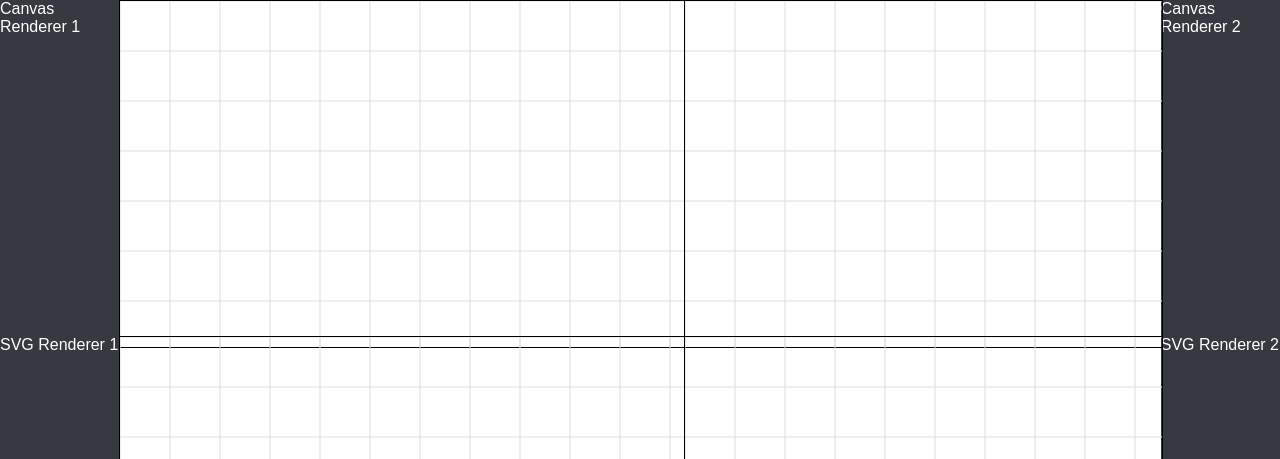
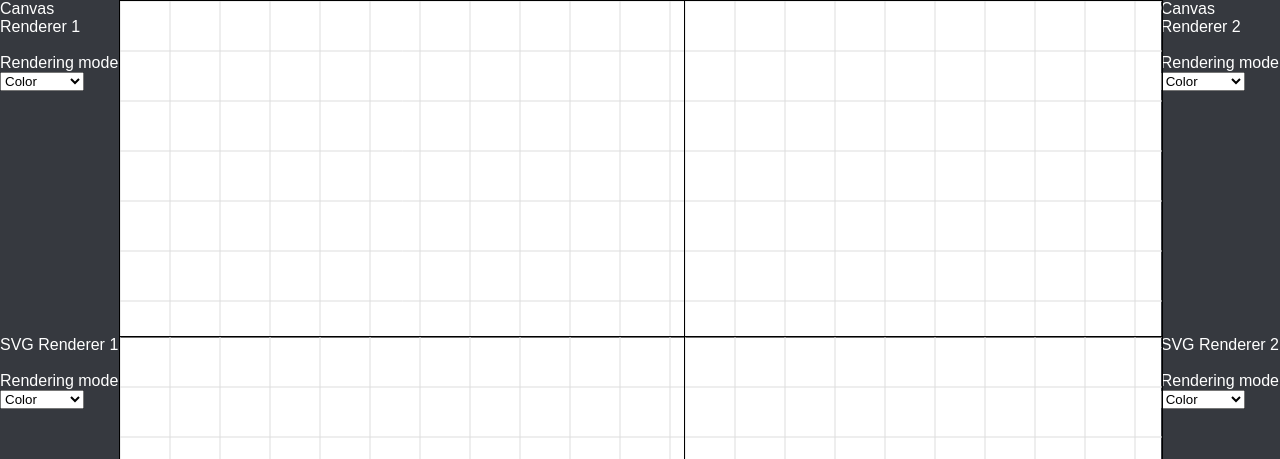
Before and after one commit to tiagolascasas/FEUP-ASSO, a website: page index.html in a window 1280 px wide. Shown: the top 459 px of the page. Drawn offline with Linux system fonts and the light colour scheme; files whose address does not match are found by name.

Commit message:
Draw as color or wireframe

```diff
--- a/index.html
+++ b/index.html
@@ -18,15 +18,43 @@
             <div class="Canvas-4" id="divSVG2" style="background-color:#FFFFFF"></div>
             <div class="B1" style="background-color:#36393F">
                 <label>Canvas Renderer 1</label>
+                <br>
+                <br>
+                <label>Rendering mode</label>
+                <select id="canvas1_mode">
+                    <option value="Color">Color</option>
+                    <option value="Wireframe">Wireframe</option>
+                </select>
             </div>
             <div class="B2" style="background-color:#36393F">
                 <label>SVG Renderer 1</label>
+                <br>
+                <br>
+                <label>Rendering mode</label>
+                <select id="svg1_mode">
+                    <option value="Color">Color</option>
+                    <option value="Wireframe">Wireframe</option>
+                </select>
             </div>
             <div class="B3" style="background-color:#36393F">
                 <label>Canvas Renderer 2</label>
+                <br>
+                <br>
+                <label>Rendering mode</label>
+                <select id="canvas2_mode">
+                    <option value="Color">Color</option>
+                    <option value="Wireframe">Wireframe</option>
+                </select>
             </div>
             <div class="B4" style="background-color:#36393F">
                 <label>SVG Renderer 2</label>
+                <br>
+                <br>
+                <label>Rendering mode</label>
+                <select id="svg2_mode">
+                    <option value="Color">Color</option>
+                    <option value="Wireframe">Wireframe</option>
+                </select>
             </div>
             <div class="Repl" style="background-color:#36393F">
                 <form id="repl">
--- a/src/view/renderer.ts
+++ b/src/view/renderer.ts
@@ -3,14 +3,30 @@ import { Point, NullPoint } from './simpledraw_view'
 import { RendererObserver, SimpleDrawDocument } from '../model/document';
 
 export abstract class Renderer implements RendererObserver {
+    readonly GRID_STEP = 50
     element: HTMLElement
-    readonly GRID_STEP = 50
+    mode: string = "Color"
+    oldObjects: Map<String, Array<Shape>> = new Map<String, Array<Shape>>()
+    oldLayers: Array<String> = new Array<String>()
 
-    constructor(private elementID: string) {}
+    constructor(private elementID: string) {
+        const elem: HTMLSelectElement = <HTMLSelectElement>document.getElementById(elementID + "_mode")
+        elem.addEventListener("change", () => {
+            this.mode = elem.value
+            this.renderAgain()
+        })
+    }
 
     render(objs: Map<String, Array<Shape>>, layers: Array<String>): void {
+        this.oldObjects = objs
+        this.oldLayers = layers
+        this.clearCanvas()
         this.drawGrid()
         this.drawObjects(objs, layers)
+    }
+
+    renderAgain(): void {
+        this.render(this.oldObjects, this.oldLayers)
     }
 
     abstract drawObjects(objs: Map<String, Array<Shape>>, layers: Array<String>, event?: MouseEvent): void
@@ -48,6 +64,8 @@ export abstract class Renderer implements RendererObserver {
         this.render(document.getObjectsForRendering(), document.getLayersForRendering())
     }
 
+    abstract clearCanvas(): void
+
     abstract drawLine(x1: number, y1: number, x2: number, y2: number): void
 }
 
@@ -70,7 +88,12 @@ export class SVGRenderer extends Renderer {
                         'transform',
                         `translate(${shape.x}, ${shape.y}) rotate(${shape.angle})`
                     )
-                    e.setAttribute('style', `stroke: black; fill: ${shape.color}`)
+                    if (this.mode == "Color")
+                        e.setAttribute('style', `stroke: black; fill: ${shape.color}`)
+                    else if (this.mode == "Wireframe"){
+                        e.setAttribute('style', `stroke: black; fill: #FFFFFF`)
+                        e.setAttribute('fill-opacity', "0.0")
+                    }
                     e.setAttribute('width', shape.width.toString())
                     e.setAttribute('height', shape.height.toString())
                     e.setAttribute('x', (-shape.width / 2).toString())
@@ -82,7 +105,12 @@ export class SVGRenderer extends Renderer {
                     this.element.appendChild(g)
                 } else if (shape instanceof Circle) {
                     const e = document.createElementNS('http://www.w3.org/2000/svg', 'circle')
-                    e.setAttribute('style', `stroke: black; fill: ${shape.color}`)
+                    if (this.mode == "Color")
+                        e.setAttribute('style', `stroke: black; fill: ${shape.color}`)
+                    else if (this.mode == "Wireframe"){
+                        e.setAttribute('style', `stroke: black; fill: #FFFFFF`)
+                        e.setAttribute('fill-opacity', "0.0")
+                    }
                     e.setAttribute('cx', shape.x.toString())
                     e.setAttribute('cy', shape.y.toString())
                     e.setAttribute('r', shape.radius.toString())
@@ -103,6 +131,10 @@ export class SVGRenderer extends Renderer {
         newLine.setAttribute('y2', y2.toString());
         newLine.setAttribute("stroke", "#DDDDDD")
         this.element.appendChild(newLine)
+    }
+
+    clearCanvas(): void {
+        this.element.innerHTML = ""
     }
 }
 
@@ -155,7 +187,8 @@ export class CanvasRenderer extends Renderer {
                     this.ctx.closePath()
                     this.ctx.fillStyle = shape.color
                     this.ctx.stroke()
-                    this.ctx.fill()
+                    if (this.mode == "Color")
+                        this.ctx.fill()
                     //meter rotate num circulo?
                 } else if (shape instanceof Rectangle) {
                     //save the state to prevent all the objects from rotating
@@ -168,7 +201,8 @@ export class CanvasRenderer extends Renderer {
 
                     this.ctx.closePath()
                     this.ctx.stroke()
-                    this.ctx.fill()
+                    if (this.mode == "Color")
+                        this.ctx.fill()
                     //restore the state before drawing next shape
                     this.ctx.restore()
 
@@ -197,4 +231,9 @@ export class CanvasRenderer extends Renderer {
         this.ctx.lineWidth = defaultWidth
         this.ctx.strokeStyle = defaultColor
     }
+
+    clearCanvas(): void {
+        this.ctx.clearRect(0, 0, this.ctx.canvas.width, this.ctx.canvas.height);
+        this.ctx.beginPath()
+    }
 }
```
Also changed, not shown: docs/index.html (+28 -0 lines), src/view/operation.ts (deleted, +0 -8 lines), README.md, docs/dist/bundle.js.
